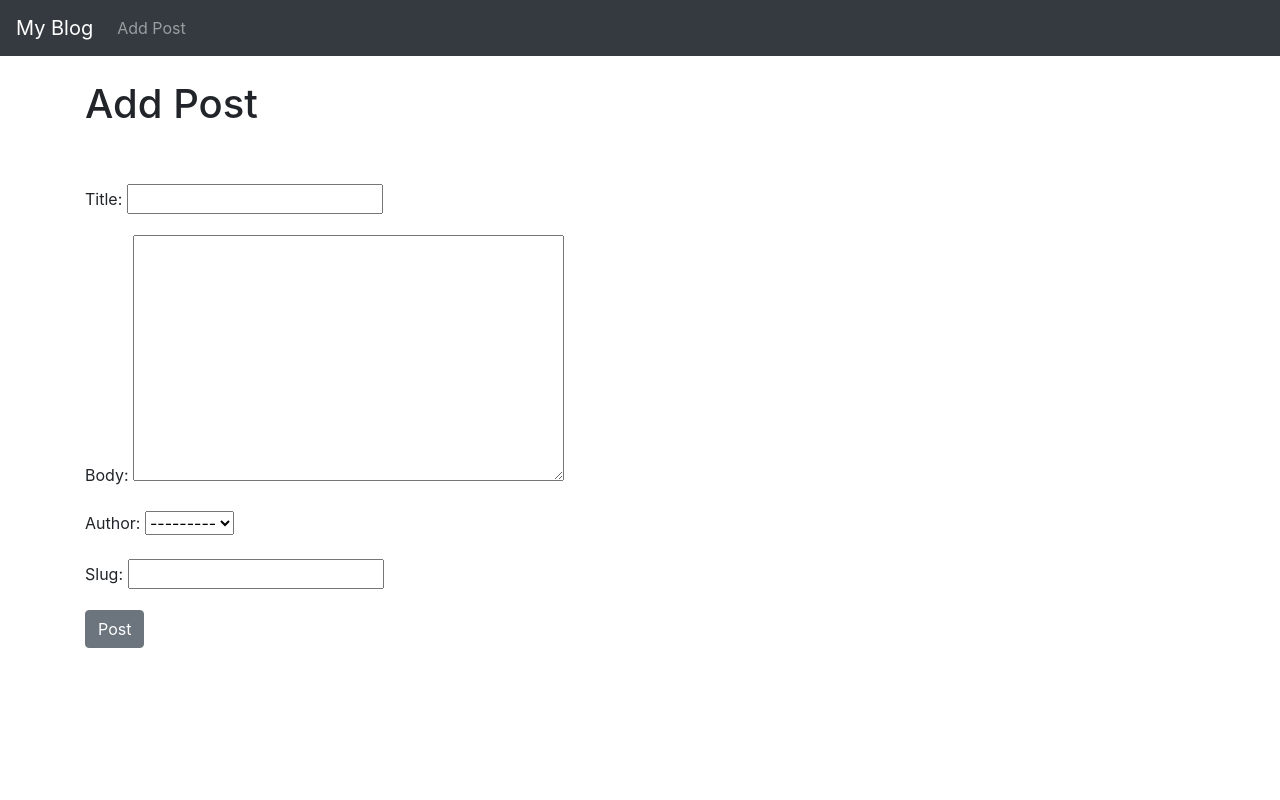
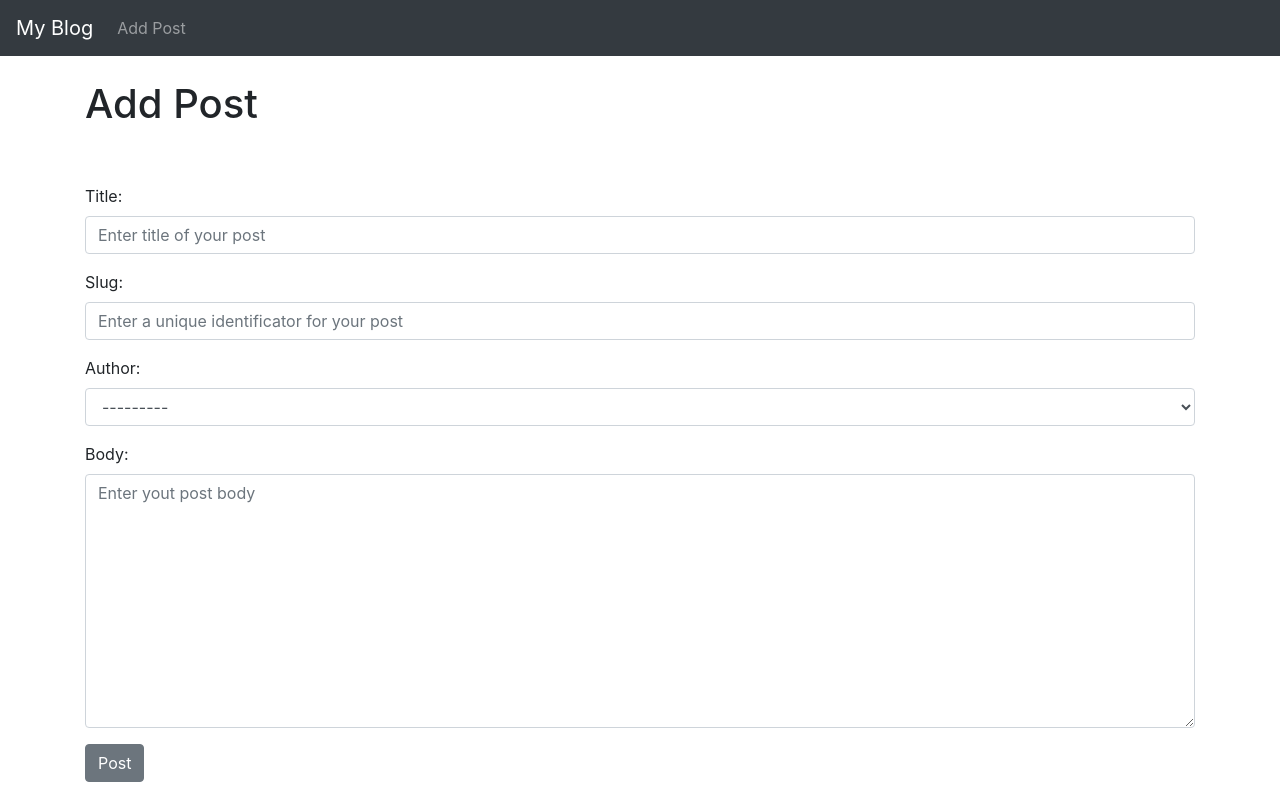
Before and after one commit to VladyslavShaposhnikov/blog-python-, a Django app: page /add-post/ in a window 1280 px wide. Run offline with Django 3.2, Linux system fonts and the light colour scheme; some libraries are stand-ins or nearby versions.

Commit message:
created forms.py

```diff
--- /dev/null
+++ b/my_blog/main/forms.py
@@ -0,0 +1,14 @@
+from django import forms
+from .models import Post
+
+class PostForm(forms.ModelForm):
+    class Meta:
+        model = Post
+        fields = ('title', 'slug', 'author', 'body')
+
+        widgets = {
+            'title': forms.TextInput(attrs={'class': 'form-control', 'placeholder': 'Enter title of your post'}),
+            'slug': forms.TextInput(attrs={'class': 'form-control', 'placeholder': 'Enter a unique identificator for your post'}),
+            'author': forms.Select(attrs={'class': 'form-control'}),
+            'body': forms.Textarea(attrs={'class': 'form-control', 'placeholder': 'Enter yout post body'}),
+        }
--- a/my_blog/main/templates/add_post.html
+++ b/my_blog/main/templates/add_post.html
@@ -9,10 +9,12 @@
 <h1>Add Post</h1>
 
 <br><br>
+<div class="form-group">
 <form method="POST">
     {% csrf_token %}
     {{ form.as_p }}
     <button class="btn btn-secondary">Post</button>
 </form>
+</div>
 
 {% endblock %}
--- a/my_blog/main/views.py
+++ b/my_blog/main/views.py
@@ -1,6 +1,7 @@
 from django.shortcuts import render
 from django.views.generic import ListView, DetailView, CreateView
 from .models import Post
+from .forms import PostForm
 
 class HomeView(ListView):
     model = Post
@@ -13,5 +14,5 @@ class ArticleDetailView(DetailView):
 
 class AddPostView(CreateView):
     model = Post
+    form_class = PostForm
     template_name = 'add_post.html'
-    fields = 'title', 'body', 'author', 'slug'
```
